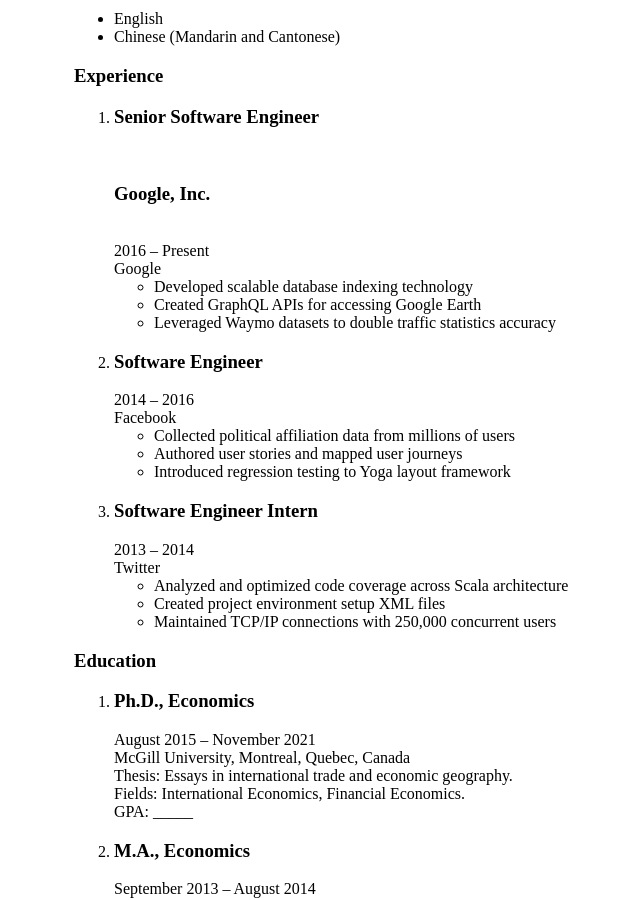
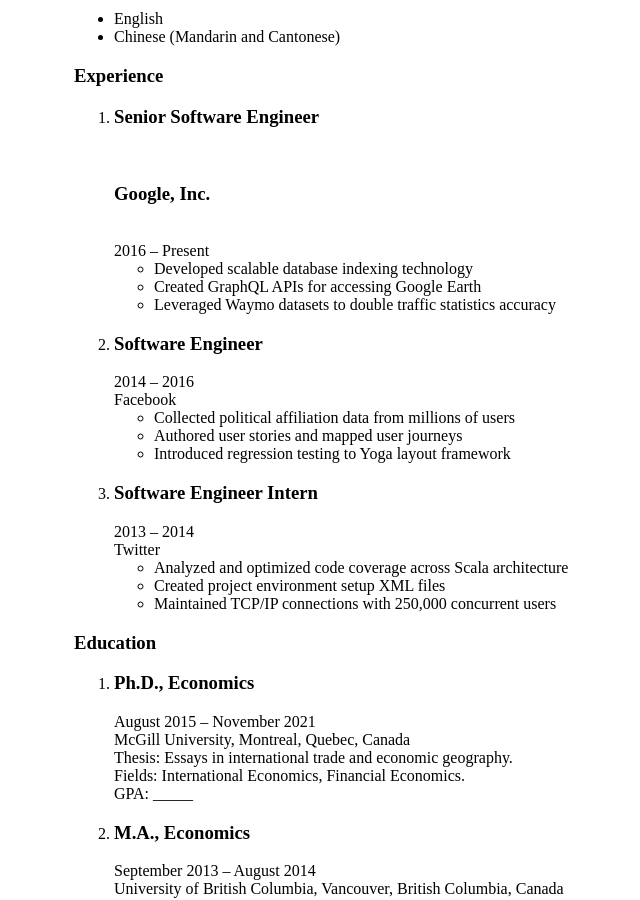
Before and after one commit to abookcanada/abookcanada.github.io, a Jekyll site: the page built from cv/index.html, in a window 1280 px wide and 900 px high, scrolled down 838 px. Shown: the whole window, without its empty margins (118-758 px from the left). Built offline with Jekyll 4.4.1, drawn with Linux system fonts in a browser that asks for light colours.

Commit message:
Update index.html

```diff
--- a/cv/index.html
+++ b/cv/index.html
@@ -75,12 +75,12 @@
                             <h3>Experience</h3>
                             <ol>
                                 <li>
-                                    <header>
+
                                         <h3>Senior Software Engineer</h3><br>
                                         <h3>Google, Inc.</h3><br>
                                         <time>2016 – Present</time>
-                                    </header>
-                                    <span>Google</span>
+
+
                                     <ul>
                                         <li>Developed scalable database indexing technology</li>
                                         <li>Created GraphQL APIs for accessing Google Earth</li>
```
